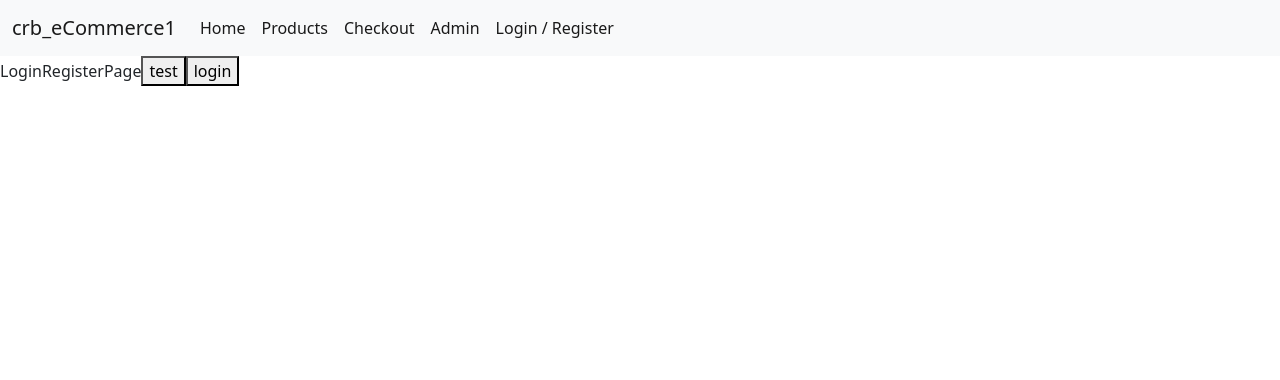
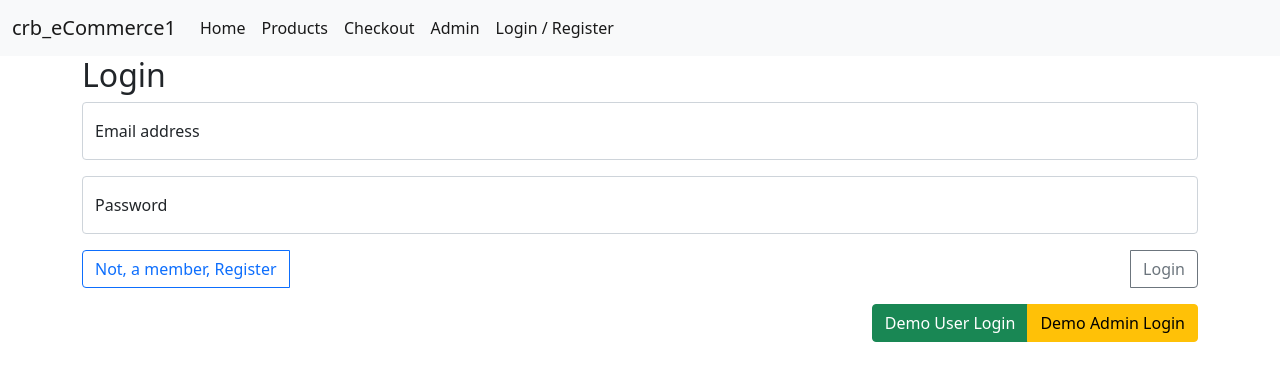
Before and after one commit to crbwebdevonly/crb_portfolio_e_commerce1, a React (Create React App) app in the folder client/: page /login-register in a window 1280 px wide. Shown: the top 380 px of the page. Built offline with nearby package versions, Linux system fonts and the light colour scheme.

Commit message:
login page designed

```diff
--- a/client/public/index.html
+++ b/client/public/index.html
@@ -9,6 +9,15 @@
 			name="description"
 			content="Web site created using create-react-app"
 		/>
+		<!-- fontawsom -->
+		<link
+			rel="stylesheet"
+			href="https://cdnjs.cloudflare.com/ajax/libs/font-awesome/6.1.1/css/all.min.css"
+			integrity="sha512-KfkfwYDsLkIlwQp6LFnl8zNdLGxu9YAA1QvwINks4PhcElQSvqcyVLLD9aMhXd13uQjoXtEKNosOWaZqXgel0g=="
+			crossorigin="anonymous"
+			referrerpolicy="no-referrer"
+		/>
+		<!-- fontawsom -->
 		<!-- <link rel="apple-touch-icon" href="%PUBLIC_URL%/logo192.png" /> -->
 		<!--
       manifest.json provides metadata used when your web app is installed on a
--- a/client/src/components/NavBar.js
+++ b/client/src/components/NavBar.js
@@ -4,8 +4,31 @@ import { Link } from "react-router-dom";
 import styled from "styled-components";
 import { myAxios } from "../myAxios";
 
+//============
+//============
+//============
+//============
+//============
 const NavBar = () => {
+	//============
+	//============
+	const loggedInUser = !true;
 	const [showMobileMenu, setShowMobileMenu] = useState(false);
+	//============
+	//============
+	//============
+	//============
+	//============
+	//============
+	//============
+	//============
+	//============
+	//============
+	//============
+	const handleLogout = () => {};
+	//============
+	//============
+	//============
 	const testFetch = async () => {
 		try {
 			const reply = await myAxios.get("/");
@@ -14,6 +37,22 @@ const NavBar = () => {
 			console.log(error);
 		}
 	};
+	//============
+	//============
+	//============
+	//============
+	//============
+	//============
+	//============
+	//============
+	//============
+	//============
+	//============
+	//============
+	//============
+	//============
+	//============
+	//============
 	return (
 		<StyledWrapper>
 			<nav className="navbar navbar-expand-md navbar-light bg-light">
@@ -84,6 +123,16 @@ const NavBar = () => {
 									Admin
 								</Link>
 							</li>
+							{loggedInUser ? (
+								<>
+									<li className="nav-item nav-link active">
+										Logout
+									</li>
+									<li className="nav-item nav-link active">
+										<i class="fa-solid fa-user"></i>
+									</li>
+								</>
+							) : (
 								<li className="nav-item">
 									<Link
 										className="nav-link active"
@@ -92,6 +141,7 @@ const NavBar = () => {
 										Login / Register
 									</Link>
 								</li>
+							)}
 						</ul>
 					</div>
 				</div>
--- a/client/src/pages/LoginRegisterPage.js
+++ b/client/src/pages/LoginRegisterPage.js
@@ -1,25 +1,37 @@
 import React from "react";
+import { useState } from "react";
 import { myAxios } from "../myAxios";
 
 const LoginRegisterPage = () => {
-	const handleTest = async () => {
-		try {
-			const reply = await myAxios.get("/api/auth/register");
-			console.log(reply);
-		} catch (error) {
-			console.log(error);
-		}
+	//============
+	//============
+	const [isLoginMode, setIsLoginMode] = useState(true);
+	//
+	//============
+	const [email, setEmail] = useState("");
+	const [password, setPassword] = useState("");
+	//============
+
+	//============
+	//============
+	const handleRegister = () => {
+		console.log(email, password);
 	};
 	//============
 	//============
+	const handleLogin = () => {
+		console.log(email, password);
+	};
 	//============
-     const handleLogin = async () => {
-		try {
-			const reply = await myAxios.post("/api/auth/login");
-			console.log(reply);
-		} catch (error) {
-			console.log(error);
-		}
+	//============
+	const handleDemoUserLogin = () => {
+		console.log(email, password);
+	};
+
+	//============
+	//============
+	const handleDemoAdminLogin = () => {
+		console.log(email, password);
 	};
 	//============
 	//============
@@ -27,15 +39,94 @@ const LoginRegisterPage = () => {
 	//============
 	//============
 	//============
-     //============
-     //============
-     //============
-     //============
 	return (
-		<div>
-			LoginRegisterPage
-			<button onClick={handleTest}>test</button>
-			<button onClick={handleLogin}>login</button>
+		<div className="container">
+			<h2>{isLoginMode ? "Login" : "Registration"}</h2>
+			<div className="form-floating mb-3">
+				<input
+					type="email"
+					className="form-control"
+					id="floatingInput"
+					placeholder="name@example.com"
+					value={email}
+					onChange={(e) => {
+						setEmail(e.target.value);
+					}}
+				/>
+				<label>Email address</label>
+			</div>
+			<div className="form-floating">
+				<input
+					type="text"
+					className="form-control"
+					id="floatingPassword"
+					placeholder="Password"
+					value={password}
+					onChange={(e) => {
+						setPassword(e.target.value);
+					}}
+				/>
+				<label>Password</label>
+			</div>
+
+			<div className="input-group  my-3">
+				{isLoginMode ? (
+					<button
+						className="btn  btn-outline-primary me-auto"
+						type="button"
+						onClick={() => {
+							setIsLoginMode(!isLoginMode);
+						}}
+					>
+						Not, a member, Register
+					</button>
+				) : (
+					<button
+						className="btn  btn-outline-primary me-auto"
+						type="button"
+						onClick={() => {
+							setIsLoginMode(!isLoginMode);
+						}}
+					>
+						Already, a member, Login
+					</button>
+				)}
+
+				{isLoginMode ? (
+					<button
+						className="btn btn-outline-secondary "
+						type="button"
+						onClick={handleLogin}
+					>
+						Login
+					</button>
+				) : (
+					<button
+						className="btn btn-outline-secondary"
+						type="button"
+						onClick={handleRegister}
+					>
+						Register
+					</button>
+				)}
+			</div>
+
+			<div className="input-group  my-3 ">
+				<button
+					className="btn btn-success ms-auto "
+					type="button"
+					onClick={handleDemoUserLogin}
+				>
+					Demo User Login
+				</button>
+				<button
+					className="btn btn-warning "
+					type="button"
+					onClick={handleDemoAdminLogin}
+				>
+					Demo Admin Login
+				</button>
+			</div>
 		</div>
 	);
 };
```
Also changed, not shown: 1 other file (tests, documents, lock files or other folders). Lines whose indentation alone changed are shown as unchanged.
